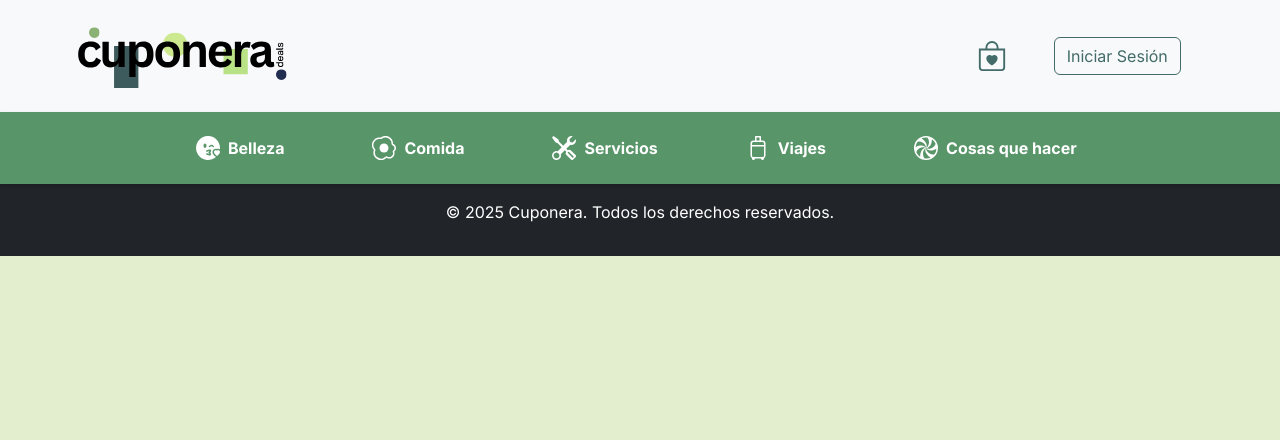
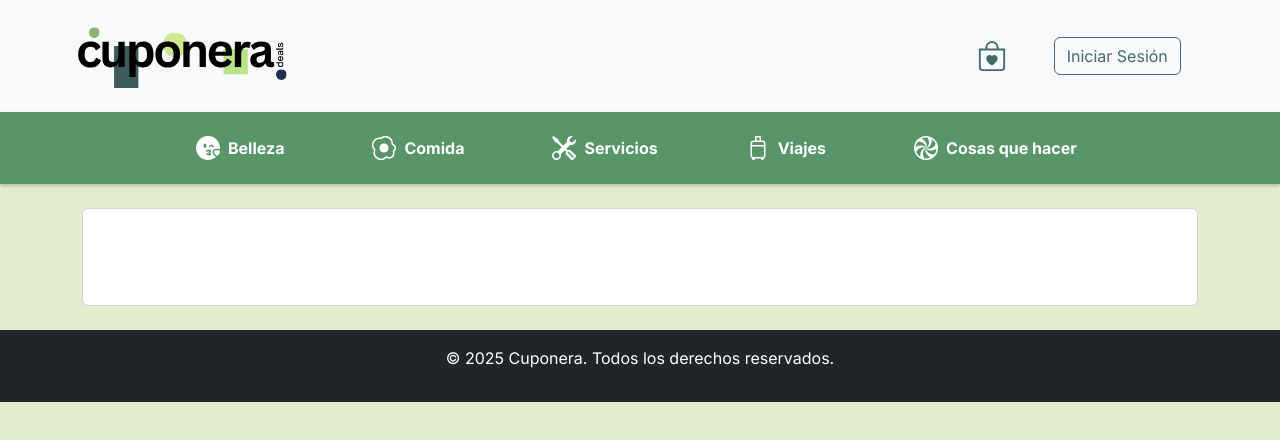
Before and after one commit to diegoemz/Proyecto-LaCuponera, a React (Vite) app: page /checkout in a window 1280 px wide. Shown: the top 440 px of the page. Built offline with nearby package versions, Linux system fonts and the light colour scheme; no server answers; the database is empty.

Commit message:
created checkout

```diff
--- a/src/App.jsx
+++ b/src/App.jsx
@@ -12,6 +12,7 @@ import { Cupon } from "./components/cupon.jsx";
 import { Footer } from "./components/footer.jsx";
 import { Form } from "./components/Form.jsx";
 import Cart from "./components/Cart.jsx";
+import Checkout from "./components/Checkout.jsx";
 
 function CategoriaCupones({ cupones }) {
   let { categoria } = useParams();
@@ -87,7 +88,9 @@ function App() {
         <Routes>
           <Route path="/" element={<><Carousel /><Cupon cupones={cupones} /></>} />
           <Route path="/cart" element={<Cart cupones={cupones} />} />
+          <Route path="/checkout" element={<Checkout />} />
           <Route path="/category/:categoria" element={<CategoriaCupones cupones={cupones} />} />
+
         </Routes>
 
         <Footer />
--- a/src/components/Cart.jsx
+++ b/src/components/Cart.jsx
@@ -1,7 +1,11 @@
 import React, { useState, useEffect } from 'react';
+import { useNavigate } from 'react-router-dom';
+
 
 const Cart = ({ cupones }) => {
   const [savedCupones, setSavedCupones] = useState([]);
+  const navigate = useNavigate();
+
 
   useEffect(() => {
     const cuponesGuardados = JSON.parse(localStorage.getItem('cupones') || '[]');
@@ -216,6 +220,8 @@ const Cart = ({ cupones }) => {
                           type="button"
                           className="btn btn-info btn-block btn-lg"
                           style={{ backgroundColor: 'rgb(88, 149, 105)', borderColor: 'rgb(88, 149, 105)' }}
+                          onClick={() => navigate('/checkout')}
+
                         >
                           <div className="d-flex justify-content-between">
                             <span>
--- /dev/null
+++ b/src/components/Checkout.jsx
@@ -0,0 +1,25 @@
+import React, { useState, useEffect } from 'react';
+
+const Checkout = ({  }) => {
+
+
+  return (
+    <>
+    <section className="h-100 h-custom">
+      <div className="container py-4 h-100">
+        <div className="row d-flex justify-content-center align-items-center h-300">
+            <div className="col">
+                <div className="card">
+                    <div className="card-body p-5">
+
+                    </div>
+                </div>
+            </div>
+        </div>
+      </div>
+    </section>
+    </>
+  );
+};
+
+export default Checkout;
```
